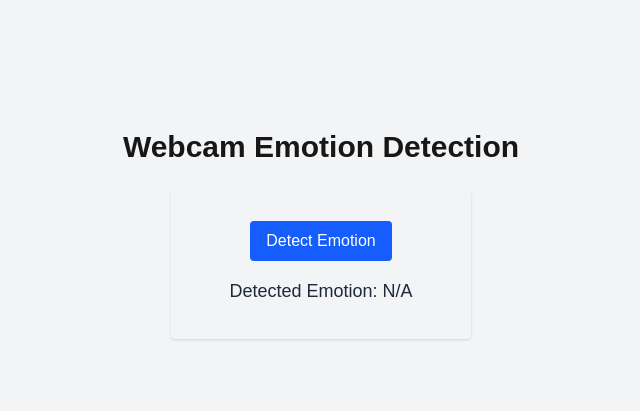
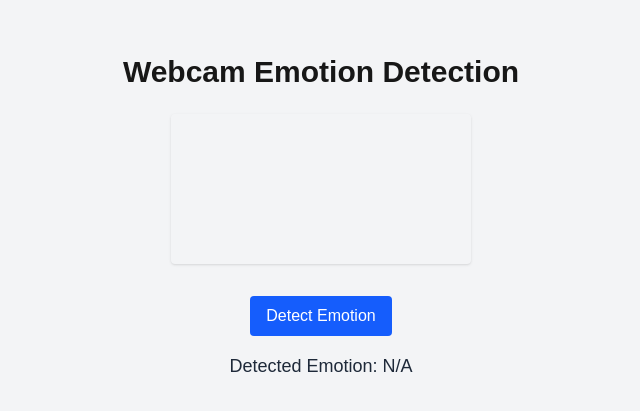
Before and after one commit to nightvoyager111/emotion_frontend, a Next.js app: page / in a window 1280 px wide. Shown: the part 183-594 px from the top of the page, without its empty margins (319-959 px from the left). Built offline with nearby package versions, Linux system fonts and the light colour scheme; no server answers.

Commit message:
Solved the overlay2.0

```diff
--- a/src/components/WebcamCapture.js
+++ b/src/components/WebcamCapture.js
@@ -102,7 +102,7 @@ export default function WebcamCapture() {
     return (
         <div className="flex flex-col items-center gap-4">
             <div className="relative w-[300px]">
-                <video ref={videoRef} autoPlay playsInline className="rounded shadow w-full absolute top-0 left-0 z-0" />
+                <video ref={videoRef} autoPlay playsInline className="rounded shadow w-full" />
                 <canvas
                     ref={canvasRef}
                     className="absolute top-0 left-0 w-[300px] h-auto"
@@ -122,5 +122,5 @@ export default function WebcamCapture() {
             </p>
 
         </div>
-    );""
+    );
 }
```
